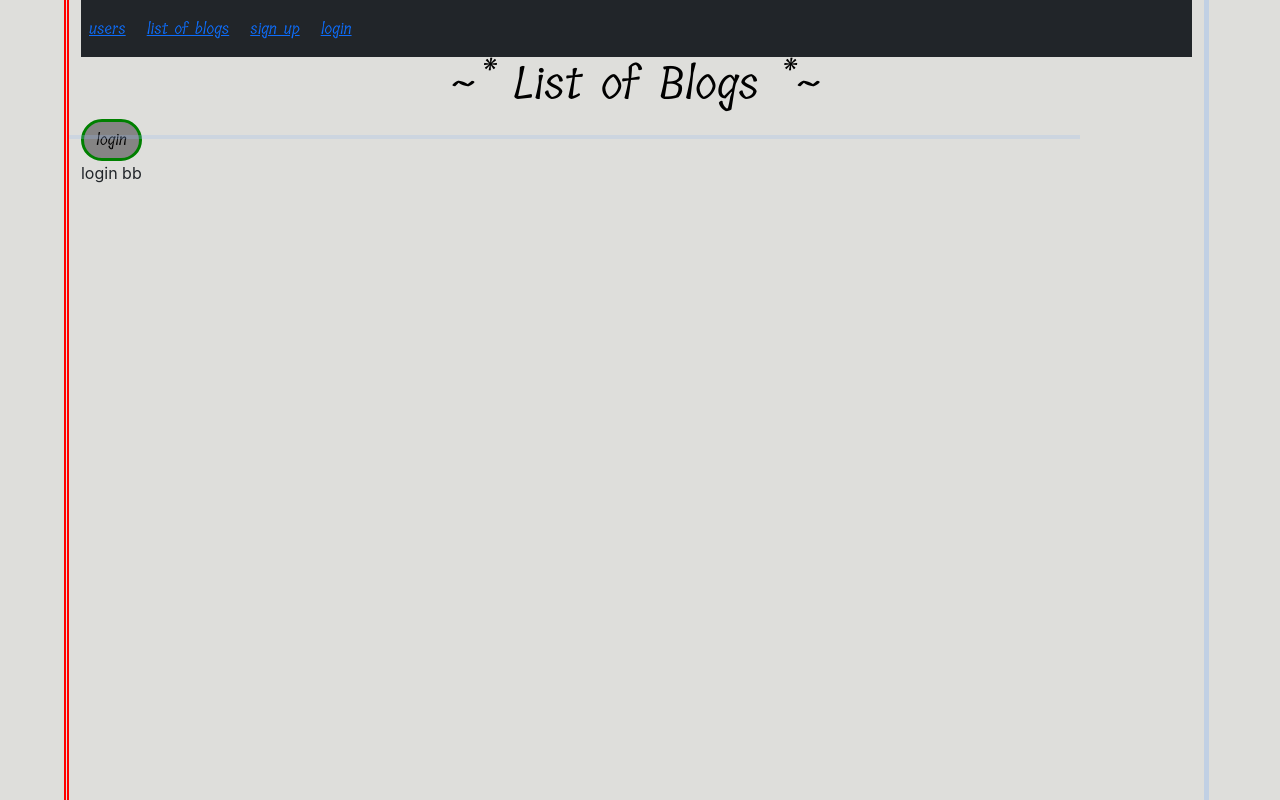
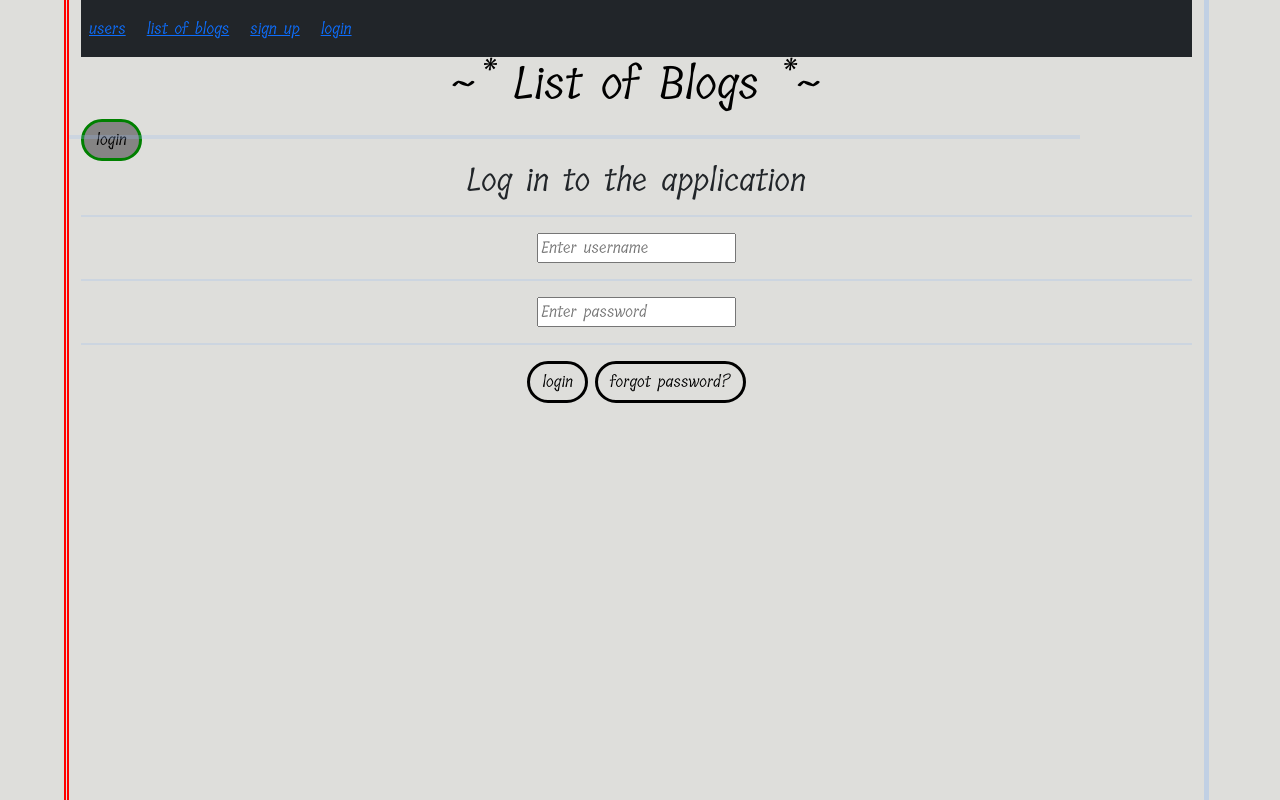
Before and after one commit to lavastrider/part7, a React (Create React App) app in the folder extended-bloglist/: page /login in a window 1280 px wide. Shown: the top 800 px of the page. Built offline with nearby package versions, Linux system fonts and the light colour scheme; no server answers.

Commit message:
user avatar work

```diff
--- a/extended-bloglist/src/App.js
+++ b/extended-bloglist/src/App.js
@@ -22,6 +22,7 @@ import { setNotif } from './reducers/notifReducer'
 import { userData, userToken } from './reducers/userReducer'
 import { initializeComms } from './reducers/commentReducer'
 import { BrowserRouter as Router, Routes, Route } from 'react-router-dom'
+import gravService from './services/gravatar'
 
 const vertLineStyle = {
   // red line
@@ -174,6 +175,9 @@ const App = () => {
   //display: 'block'
   //}
 
+  const results = gravService.getProfile('hannahmontana@disney.com')
+  console.log(results, 'is results of grav service in app')
+
   //const titleImg = 'https://png.pngtree.com/png-clipart/20210308/original/pngtree-red-pencil-and-notebook-clipart-png-image_5748128.jpg'
   //<img src={titleImg} width='30' height='30' style={imgFlipStyle}></img>
   const girly = '*'
--- a/extended-bloglist/src/components/LoginPage.js
+++ b/extended-bloglist/src/components/LoginPage.js
@@ -1,6 +1,62 @@
-const LoginPage = () => {
+//import PropTypes from 'prop-types'
+import Button from 'react-bootstrap/Button'
+
+const newButtStyle = {
+  backgroundColor: '#DEDEDB',
+  borderColor: 'black',
+  borderRadius: 25,
+  borderWidth: 3,
+  color: 'black',
+  fontFamily: 'Tillana'
+}
+
+const hrStyle = {
+  //padding: '10',
+  color: '#94B9F0',
+  borderWidth: 2
+}
+
+const textStyle = {
+  fontFamily: 'Tillana',
+  textAlign: 'center'
+}
+
+const LoginPage = ({
+  handleSubmit,
+  handleUsernameChange,
+  handlePasswordChange,
+  username,
+  password
+}) => {
+
   return (
-    <p>login bb</p>
+    <div style={textStyle}>
+      <h2>Log in to the application</h2>
+      <hr style={hrStyle}></hr>
+      <form onSubmit={handleSubmit}>
+        <div>
+          <input
+            id='username'
+            value={username}
+            name="Username"
+            onChange={handleUsernameChange}
+            placeholder='Enter username'
+          />
+        </div>
+        <hr style={hrStyle}></hr>
+        <div>
+          <input
+            id='password'
+            value={password}
+            name="Password"
+            onChange={handlePasswordChange}
+            placeholder='Enter password'
+          />
+        </div>
+        <hr style={hrStyle}></hr>
+        <Button id="login-button" type="submit" style={newButtStyle}>login</Button> <Button style={newButtStyle}>forgot password?</Button>
+      </form>
+    </div>
   )
 }
 
--- a/extended-bloglist/src/components/SignUpPage.js
+++ b/extended-bloglist/src/components/SignUpPage.js
@@ -36,6 +36,7 @@ const SignUpPage = () => {
   const usernomen = useField('username')
   const passing = useField('password')
   const personNomen = useField('personName')
+  const address = useField('address')
 
   const dispatch = useDispatch()
   const navigate = useNavigate()
@@ -71,6 +72,7 @@ const SignUpPage = () => {
     addAcct({
       username: usernomen.value,
       personName: personNomen.value,
+      emailAddress: address.value,
       password: passing.value
     })
     console.log('we fired the makeacct function')
@@ -91,6 +93,10 @@ const SignUpPage = () => {
         </div>
         <hr style={hrStyle}></hr>
         <div>
+          <input {...address} placeholder='Your email address'/>
+        </div>
+        <hr style={hrStyle}></hr>
+        <div>
           <input {...passing} placeholder='At least 16 characters'/>
           <p></p>
           <p>Save your password! It cannot be reset or recovered!</p>
--- /dev/null
+++ b/extended-bloglist/src/services/gravatar.js
@@ -0,0 +1,22 @@
+import axios from 'axios'
+import md5 from 'md5'
+const baseUrl = 'https://www.gravatar.com'
+//const cors = require('cors')
+
+const getProfile = ( email ) => {
+  const emailCleanHash = md5(email.toLowerCase().trim())
+  console.log(email, 'is email before hashing in gravatar service in frontend')
+  const request = axios.get(`${baseUrl}/${emailCleanHash}`)
+  //const request = axios.get(baseUrl)
+  console.log(request.then(response => response.data), 'is request then response data in gravatar service in frontend')
+  return request.then(response => response.data)
+}
+
+const getImage = () => {
+
+}
+
+export default {
+  getProfile,
+  getImage
+}
```
Also changed, not shown: extended-bloglist/package.json (+7 -5 lines), 8 other files (tests, documents, lock files or other folders).
